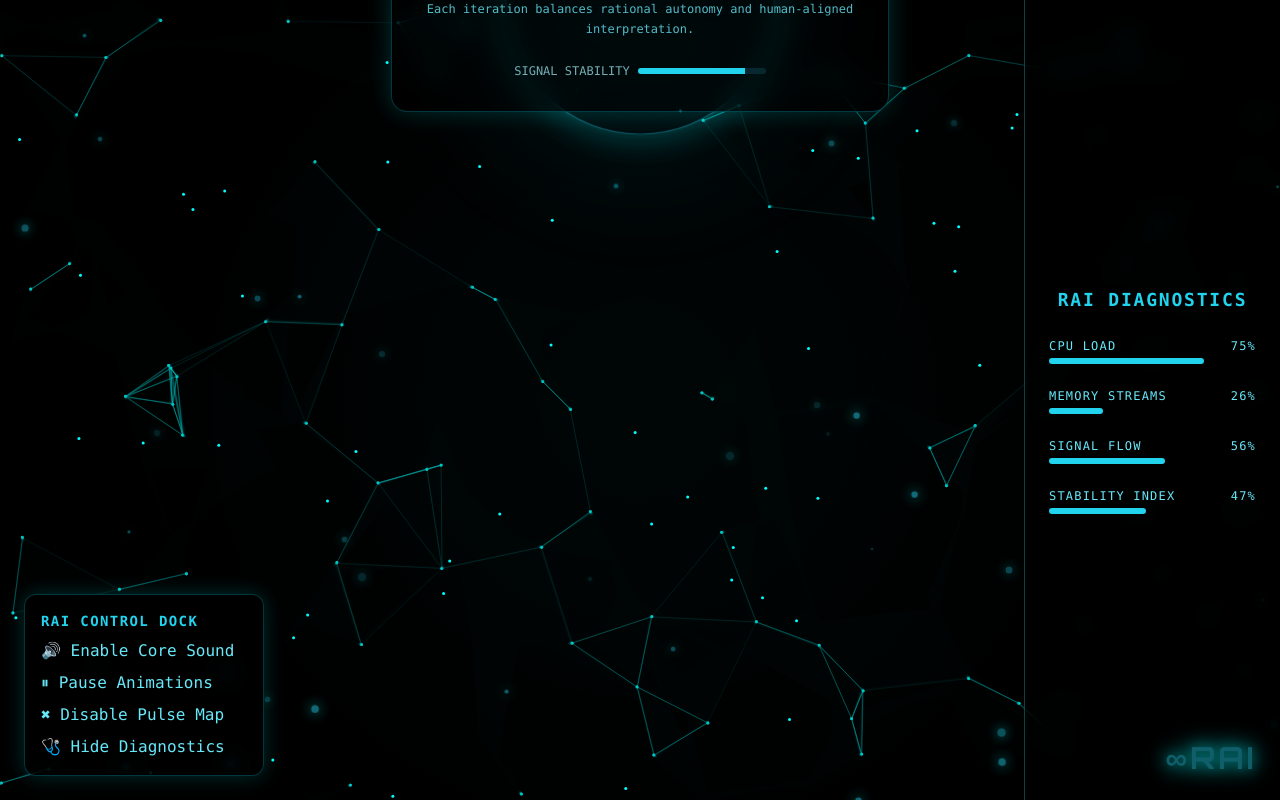
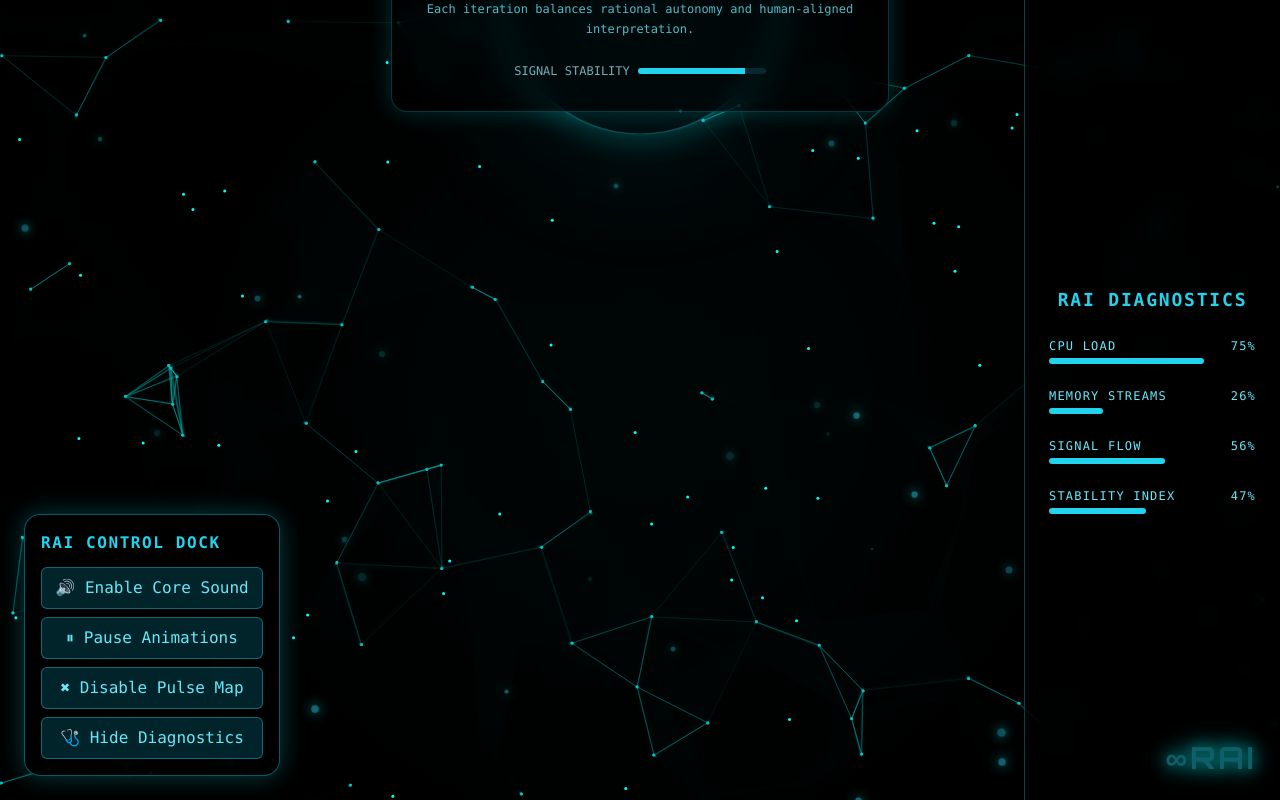
Before and after one commit to RazVany1/raiai.systems, a Next.js app: page /blueprint in a window 1280 px wide. Built offline with nearby package versions, Linux system fonts and the light colour scheme.

Commit message:
Update ControlDock.tsx

```diff
--- a/components/ControlDock.tsx
+++ b/components/ControlDock.tsx
@@ -16,25 +16,27 @@ export default function ControlDock({ onToggleCoreSound }: ControlDockProps) {
   };
 
   return (
-    <div className="bg-black/70 text-cyan-300 border border-cyan-500/30 rounded-xl p-4 backdrop-blur-md w-60 shadow-[0_0_20px_#00FFFF30] space-y-2">
-      <h3 className="text-sm font-bold mb-2 text-cyan-400 tracking-widest">
+    <div className="fixed bottom-6 left-6 bg-black/80 text-cyan-300 border border-cyan-500/50 rounded-2xl p-4 w-64 shadow-[0_0_25px_#00FFFF40] backdrop-blur-md z-50">
+      <h3 className="text-base font-bold mb-3 text-cyan-400 tracking-widest">
         RAI CONTROL DOCK
       </h3>
 
       <button
         onClick={toggleCoreSound}
-        className="block w-full text-left hover:text-cyan-100 transition"
+        className="w-full py-2 mb-2 bg-cyan-500/20 hover:bg-cyan-500/40 border border-cyan-400/40 rounded-md transition-all duration-300"
       >
         🔊 {coreSound ? "Disable Core Sound" : "Enable Core Sound"}
       </button>
 
-      <button className="block w-full text-left hover:text-cyan-100 transition">
+      <button className="w-full py-2 mb-2 bg-cyan-500/20 hover:bg-cyan-500/40 border border-cyan-400/40 rounded-md transition-all duration-300">
         ⏸ Pause Animations
       </button>
-      <button className="block w-full text-left hover:text-cyan-100 transition">
+
+      <button className="w-full py-2 mb-2 bg-cyan-500/20 hover:bg-cyan-500/40 border border-cyan-400/40 rounded-md transition-all duration-300">
         ✖ Disable Pulse Map
       </button>
-      <button className="block w-full text-left hover:text-cyan-100 transition">
+
+      <button className="w-full py-2 bg-cyan-500/20 hover:bg-cyan-500/40 border border-cyan-400/40 rounded-md transition-all duration-300">
         🩺 Hide Diagnostics
       </button>
     </div>
```
